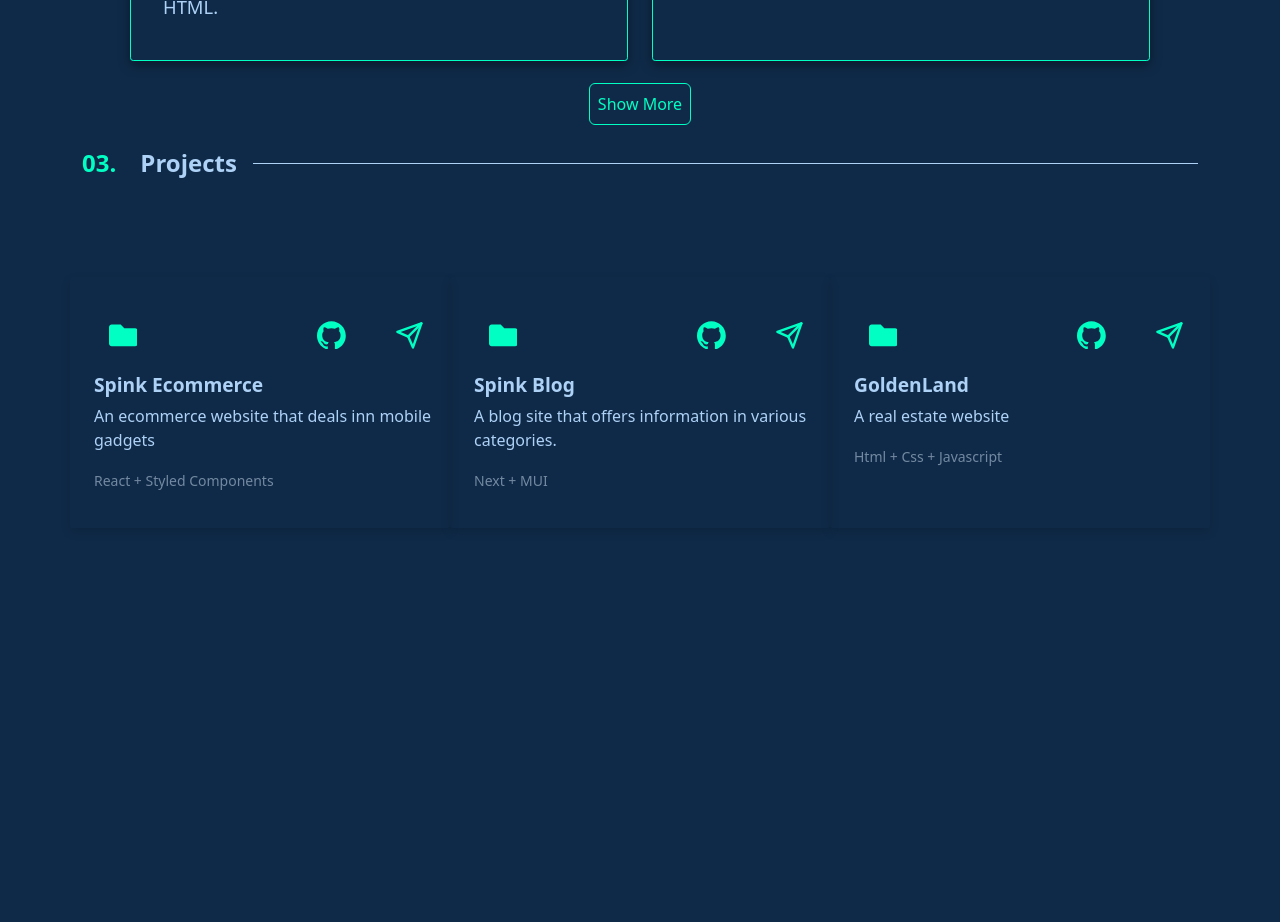
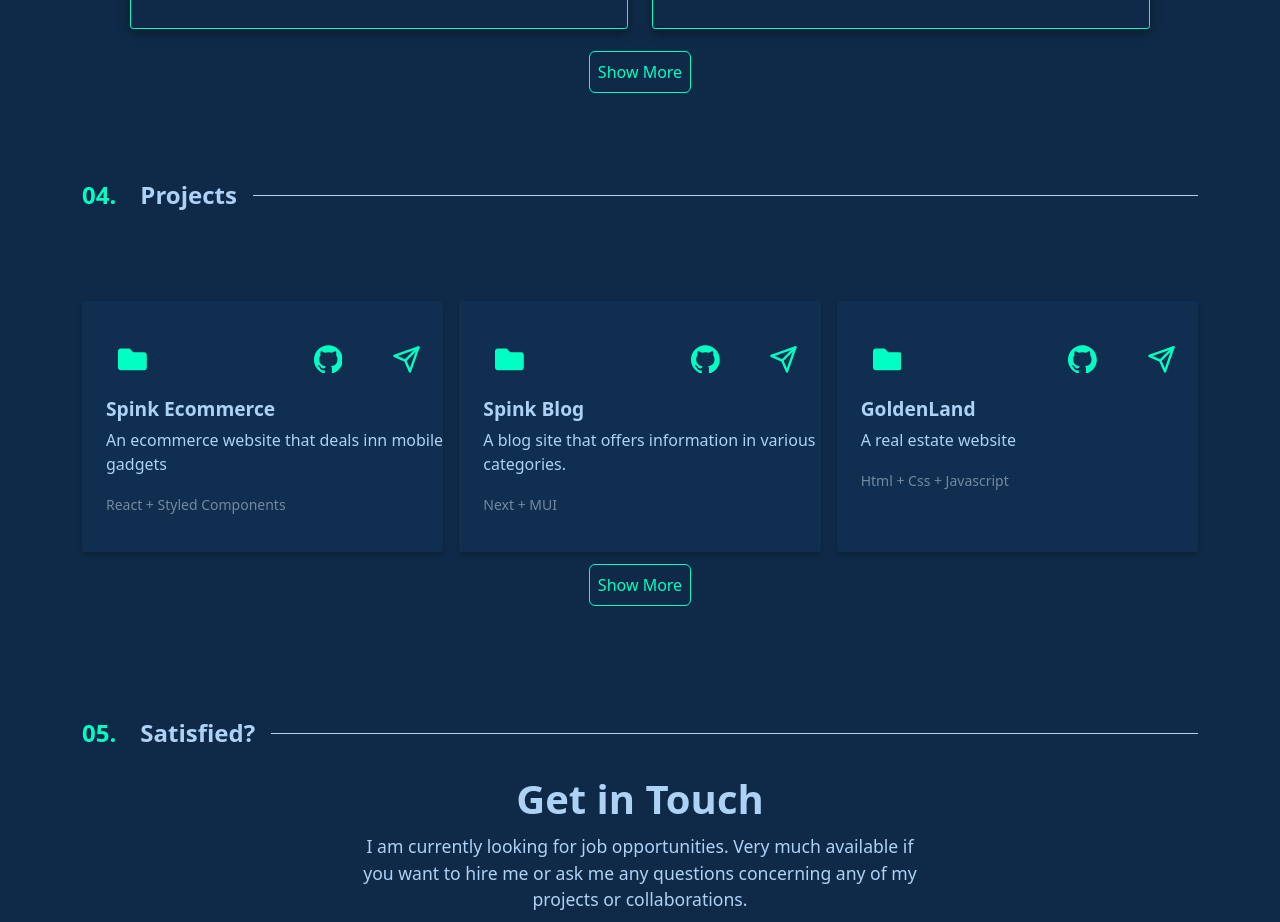
Before and after one commit to Xlr8th/NextJs-Project, a Next.js app: page / in a window 1280 px wide. Shown: the part 1480-2402 px from the top of the page. Before the commit the page ends 2056 px from the top, so only its background shows below. Built offline with nearby package versions, Linux system fonts and the light colour scheme.

Commit message:
sastify row

```diff
--- a/app/globals.css
+++ b/app/globals.css
@@ -4,6 +4,7 @@
   /* Backgrounds */
   --bg-primary: #0f2a48;
   --bg-nav: rgba(15, 42, 72, 0.96);
+  --bg-project: rgba(17, 47, 81, 0.874);
 
   /* Text Colors */
   --text-primary: #aed1f6;
--- a/app/page.css
+++ b/app/page.css
@@ -102,9 +102,11 @@ div.home .sub-text {
 }
 
 .project-box {
-    box-shadow: 0 4px 10px rgba(0, 0, 0, 0.15);
+    box-shadow: 0 4px 5px rgba(0, 0, 0, 0.2);
     border-radius: .2rem;
     padding: 1.2rem 0;
+    height: 100%;
+    background-color: var(--bg-project);
 }
 
 .icon-box {
@@ -125,6 +127,50 @@ div.home .sub-text {
     border-radius: 0.5rem;
 }
 
+.extra-project {
+    display: none;
+}
+
+.show-more-checkbox-project {
+    display: none;
+}
+
+.show-more-checkbox-project:checked ~ .extra-project {
+    display: block;
+    transition: 0.5s ease;
+}
+
+.show-more-label-project {
+    border: 1px solid var(--accent);
+    padding: 0.5rem;
+    font-size: 1rem;
+    font-weight: 500;
+    color: var(--accent);
+    text-align: center;
+    width: fit-content;
+    cursor: pointer;
+    margin: .8rem auto;
+    transition: all 0.25s;
+}
+
+.show-more-label-project::after {
+  content: "Show More";
+}
+
+/* When checked, show “Show Less” */
+.show-more-checkbox-project:checked ~ .show-more-label-project::after {
+  content: "Show Less";
+}
+
+.show-more-label-project:hover {
+    border: 1px solid var(--line);
+}
+
+.auto-margin {
+    margin: 10px auto;
+    font-size: 1.1rem;
+}
+
 
 
 @media screen and (min-width:768px) {
--- a/app/page.tsx
+++ b/app/page.tsx
@@ -28,7 +28,7 @@ export function Wrapper ({num, text} :WrapperProps) {
 
 export function Project ({title, mainText, smallText} :ProjectProps) {
   return (
-    <div className="col project-box">
+    <div className="project-box">
       <div className='row text-end m-3 p-2'>
         <div className='col-2'><FaFolder className='icon'/></div>
         <div className='col-8'><a className='icon-box' href="#"><SiGithub className='icon'/></a></div>
@@ -47,12 +47,12 @@ export default function Home() {
   return (
     <>
     <div className="home container p-2 px-lg-5">
-      <h6 className='intro pt-3'>Hi, my name is</h6>
+      <h6 className='intro pt-5'>Hi, my name is</h6>
       <h1 className="">George Oluwatobiloba</h1>
       <h1 className="sub-text">I Construct things for the web.</h1>
       <h6 className='col-lg-6 pt-2 pt-lg-3'>I am a <span className='intro'>frontend developer</span> that specializes in building awesome and wonderful interfaces and i also create interactive experiences for people using <span className='intro'>modern web technology.</span></h6>
     </div>
-    <div id='About' className='container my-5 pt-5'>
+    <div id='About' className='container my-5 pt-3'>
       <div className="row mx-lg-5 pt-5 px-lg-5">
         <div className="col-12 mb-4">
           <Wrapper
@@ -74,7 +74,8 @@ export default function Home() {
         </div>
       </div>
     </div>
-    <div id='Skills' className='container mt-5 pt-5'>
+
+    <div id='Skills' className='container mt-5 pt-3'>
       <div className="row mb-4 pt-5 px-lg-5">
         <div className="col-12">
           <Wrapper
@@ -138,32 +139,88 @@ export default function Home() {
       </div>
 
     </div>
-    <div className="container">
+    <div className="container pt-5 mt-3">
       <div className="row">
         <div className="col-12 mb-4">
           <Wrapper
-          num={3}
+          num={4}
           text={`Projects`}
           />
         </div>
       </div>
-      <div className="row row-cols-1 row-cols-md-3 g-4 my-5">
+      <div className="row g-3 row-cols-1 row-cols-md-3 my-5">
+        <div className="col">
           <Project
           title='Spink Ecommerce'
           mainText='An ecommerce website that deals inn mobile gadgets'
           smallText='React + Styled Components'
           />
+        </div>
+
+        <div className="col">
           <Project
           title='Spink Blog'
           mainText='A blog site that offers information in various categories.'
           smallText='Next + MUI'
           />
+        </div>
+        <div className="col">
           <Project
           title='GoldenLand'
           mainText='A real estate website'
           smallText='Html + Css + Javascript'
           />
         </div>
+
+        <input type="checkbox" id='show-more-project' className='show-more-checkbox-project' />
+
+        <div className="col extra-project">
+          <Project
+          title='Spink-Learn'
+          mainText='A Learning Management System'
+          smallText='React + Styled Components'
+          />
+        </div>
+        <div className="col extra-project">
+          <Project
+          title='Portfolio'
+          mainText='My portfolio website which contains my projects and other information about me'
+          smallText='React + MUI'
+          />
+        </div>
+        <div className="col extra-project">
+          <Project
+          title='Portfolio V2'
+          mainText='My portfolio website which contains my projects and other information about me'
+          smallText='React + MUI + Styled Components'
+          />
+        </div>
+
+        <label htmlFor="show-more-project" className='show-more-label-project rounded'></label>
+
+      </div>
+    </div>
+    <div className="container mt-5 pt-5">
+      <div className="row">
+        <div className="col-12 mb-4">
+          <Wrapper
+          num={5}
+          text={`Satisfied?`}
+          />
+        </div>
+        <div>
+
+        </div>
+        <div className="text-center ">
+          <h1 className='fw-bold'>
+            Get in Touch
+          </h1>
+          <p className='w-50 auto-margin '>
+            I am currently looking for job opportunities. Very much available if you want to hire me or ask me any questions concerning any of my projects or collaborations.
+          </p>
+        </div>
+
+      </div>
     </div>
     </>
   );
```
Lines whose indentation alone changed are shown as unchanged.
